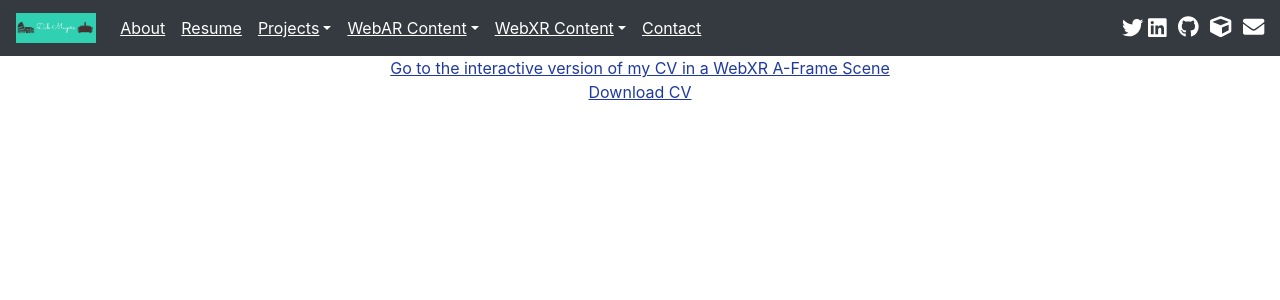
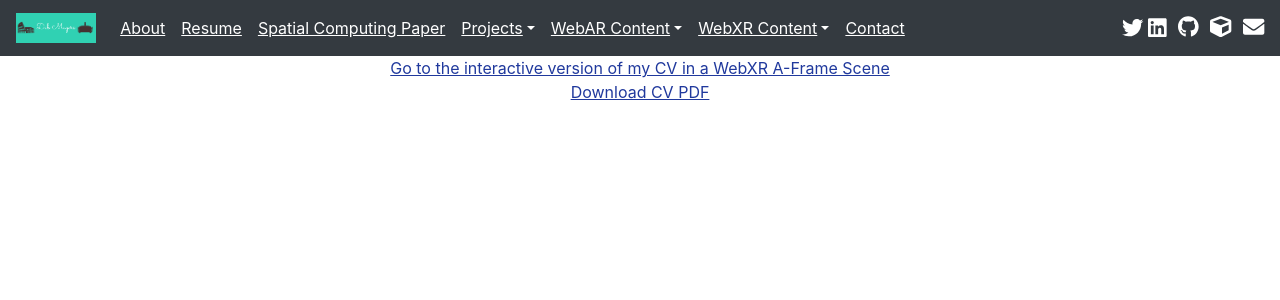
Before and after one commit to dmayers340/debmayers_react, a React (Create React App) app: page /resume in a window 1280 px wide. Shown: the top 300 px of the page. Built offline with nearby package versions, Linux system fonts and the light colour scheme.

Commit message:
Quick addition of the paper I have written on spatial computing for enterprises

```diff
--- a/src/Components/Common/Navbar.jsx
+++ b/src/Components/Common/Navbar.jsx
@@ -18,6 +18,7 @@ import { WebVR } from '../XR/VR/WebVR';
 import { Presentations } from '../Lists/Presentations';
 import { CV } from '../XR/VR/CV';
 import Resume from '../Resume';
+import Doc from '../Doc';
 import SolarSystem from '../XR/VR/SolarSystem';
 import SolarSystemAR from '../XR/AR/SolarSystemAR';
 import SciCenter from '../XR/AR/SciCenter';
@@ -48,6 +49,7 @@ export const SiteNavbar = (props) => {
           <Nav className="mr-auto">
             <NavLink onClick={() => setIsOpen(!isOpen)} to={'/about'} className="nav-link">About</NavLink>
             <NavLink onClick={() => setIsOpen(!isOpen)} to={'/resume'} className="nav-link">Resume</NavLink>
+            <NavLink onClick={() => setIsOpen(!isOpen)} to={'/spatialComputing'} className="nav-link">Spatial Computing Paper</NavLink>
             <NavDropdown title="Projects" tabIndex={0}>
               <NavDropdown.Item href="/presentations" onClick={() => setIsOpen(!isOpen)}>Presentations</NavDropdown.Item>
               <NavDropdown.Item href="/models" onClick={() => setIsOpen(!isOpen)}>3D Modelling</NavDropdown.Item>
@@ -117,6 +119,7 @@ export const SiteNavbar = (props) => {
         <Route exact path='/contact' component={Contact} />
         <Route exact path='/about' component={About} />
         <Route exact path='/resume' component={Resume} />
+        <Route exact path='/spatialComputing' component={Doc} />
         <Route exact path='/cv' component={CV} />
         <Route exact path='/experiences' component={ExperienceList} />
         <Route path='/experiences/:name' render={Experience} />
--- /dev/null
+++ b/src/Components/Doc.jsx
@@ -0,0 +1,17 @@
+import React from 'react';
+import { Helmet } from 'react-helmet';
+import {documents } from '../config/projects.json';
+
+const Doc = () => (
+        <>
+            <Helmet>
+                <title>{documents[1].title}</title>
+            </Helmet>
+            <a href={documents[1].link}>{documents[1].linkDescription}</a>
+            <object data={documents[1].dataSource} type="application/pdf" width="100%" height="100%">
+                <p><a href={documents[1].dataSource}>{documents[1].documentDescription}</a></p>
+            </object>
+        </>
+);
+
+export default Doc;
--- a/src/Components/Resume.jsx
+++ b/src/Components/Resume.jsx
@@ -1,18 +1,17 @@
 import React from 'react';
 import { Helmet } from 'react-helmet';
+import {documents } from '../config/projects.json';
 
-const Resume = () => {
-    return (
+const Resume = () => (
         <>
             <Helmet>
-                <title>Resume Document Deb Mayers</title>
+                <title>{documents[0].title}</title>
             </Helmet>
-            <a href="https://debmayers.com/cv">Go to the interactive version of my CV in a WebXR A-Frame Scene</a>
-            <object data="doc/MayersResume.pdf" type="application/pdf" width="100%" height="100%">
-                <p><a href="doc/MayersResume.pdf">Download CV</a></p>
+            <a href={documents[0].link}>{documents[0].linkDescription}</a>
+            <object data={documents[0].dataSource} type="application/pdf" width="100%" height="100%">
+                <p><a href={documents[0].dataSource}>{documents[0].documentDescription}</a></p>
             </object>
         </>
-    )
-}
+);
 
 export default Resume;
--- a/src/config/projects.json
+++ b/src/config/projects.json
@@ -75,5 +75,21 @@
             "externalLink": "https://us-east-2.sumerian.aws/64ceb6051ef14a8892f1f91f280c56b6.scene",
             "linkDescription": "See the current version of the training on the publicly hosted site."
         }
+    ],
+    "documents": [
+        {
+            "linkDescription": "Go to the interactive version of my CV in a WebXR A-Frame Scene",
+            "link": "https://debmayers.com/cv",
+            "dataSource": "doc/MayersResume.pdf",
+            "documentDescription": "Download CV PDF",
+            "title": "Resume Document Deb Mayers"
+        },
+        {
+            "linkDescription": "Google Doc Version of Spatial Computing Paper",
+            "link": "https://docs.google.com/document/d/1lZgZZY9jo4a9f88HZX6wxbmy_W91ivBovpgGOdvgWSY/edit",
+            "dataSource": "doc/Mayers_SpatialComputingForOffices.pdf",
+            "documentDescription": "Download the Spatial Computing Paper PDF",
+            "title": "Spatial Computing Paper Deb Mayers"
+        }
     ]
 }
```
Also changed, not shown: 1 other file (tests, documents, lock files or other folders).
